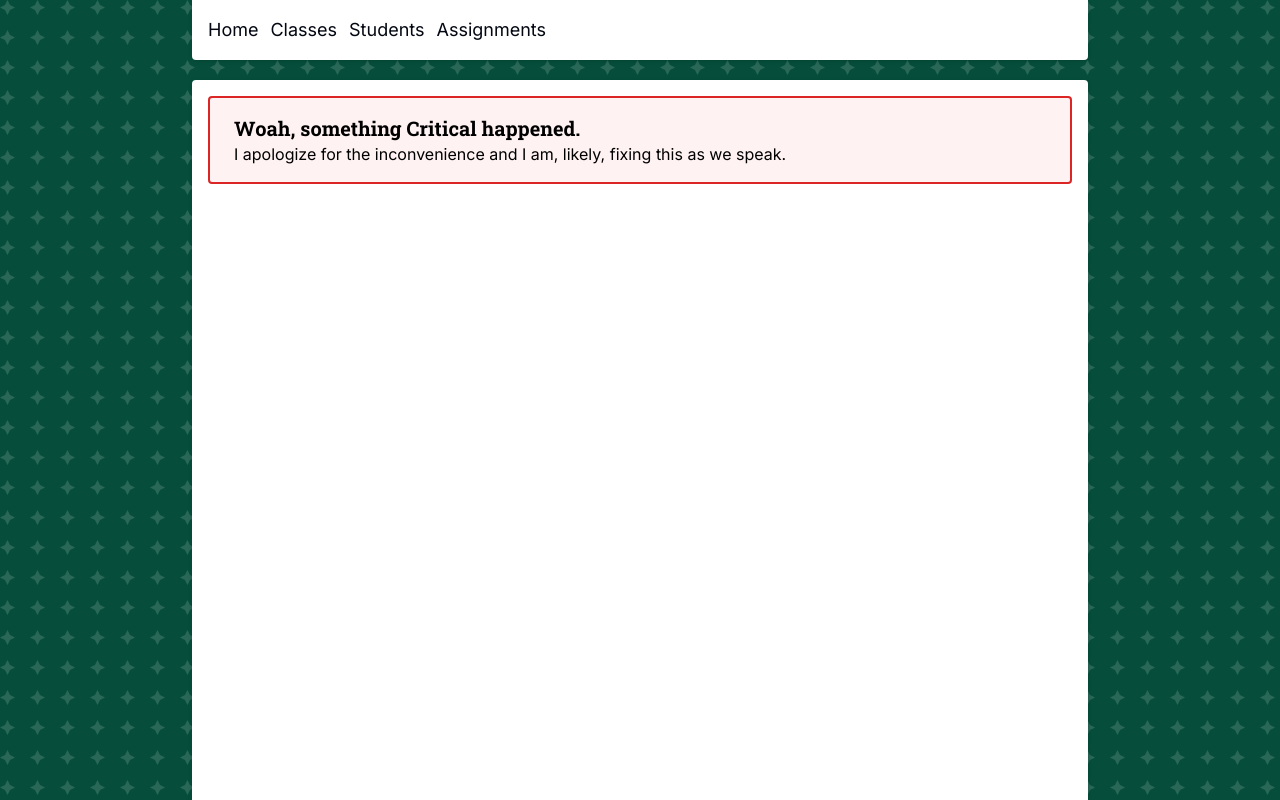
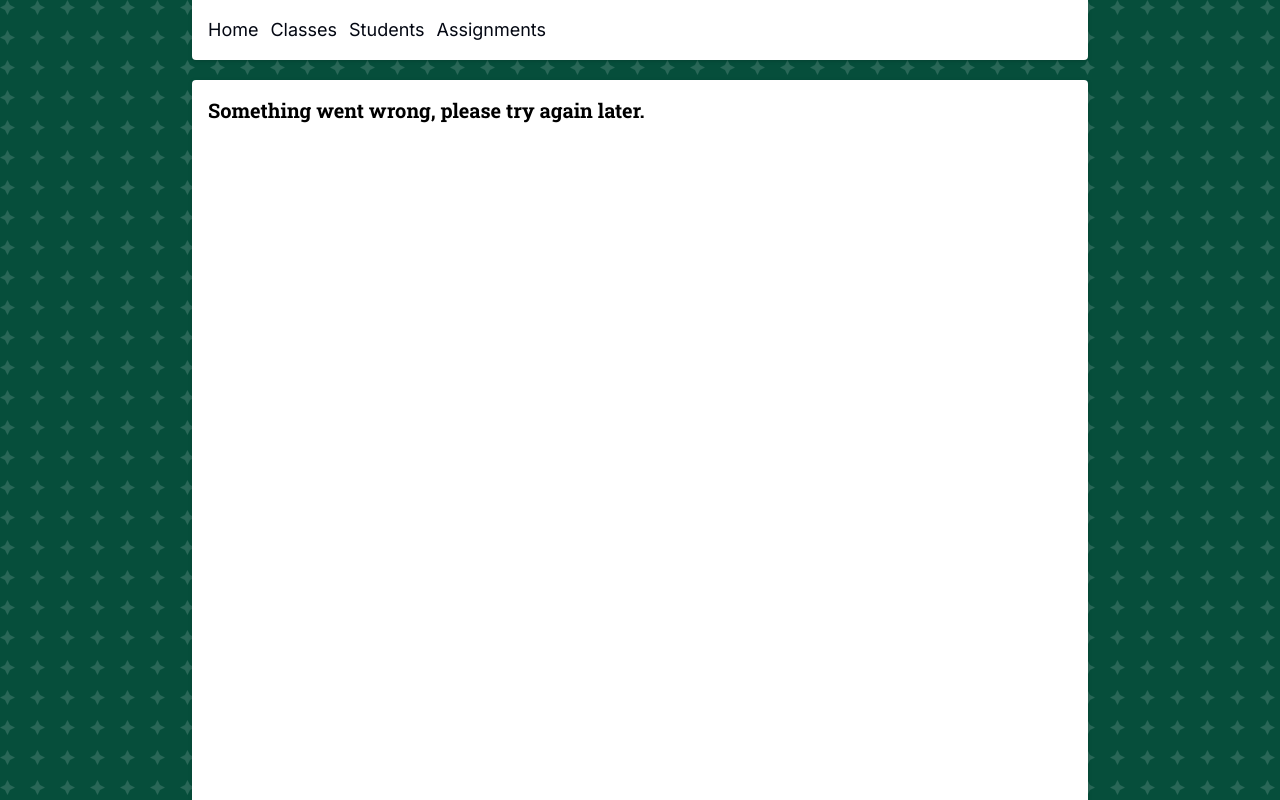
Before and after one commit to M-Desormeaux/next-classroom-dashboard, a Next.js app: page /error in a window 1280 px wide. Built offline with nearby package versions, Linux system fonts and the light colour scheme.

Commit message:
error clean up

```diff
--- a/app/error/page.tsx
+++ b/app/error/page.tsx
@@ -1,18 +1,12 @@
 import { Section } from "@/components/Section";
 import { serif } from "../fonts";
 
-export default function GlobalError() {
+export default function ErrorPage() {
   return (
     <Section>
-      <div className="rounded border-2 border-red-600 bg-red-50 px-6 py-4">
-        <h1 className={`text-xl font-bold ${serif.className}`}>
-          Woah, something Critical happened.
-        </h1>
-        <p>
-          I apologize for the inconvenience and I am, likely, fixing this as we
-          speak.
-        </p>
-      </div>
+      <h1 className={`text-xl font-bold ${serif.className}`}>
+        Something went wrong, please try again later.
+      </h1>
     </Section>
   );
 }
```
